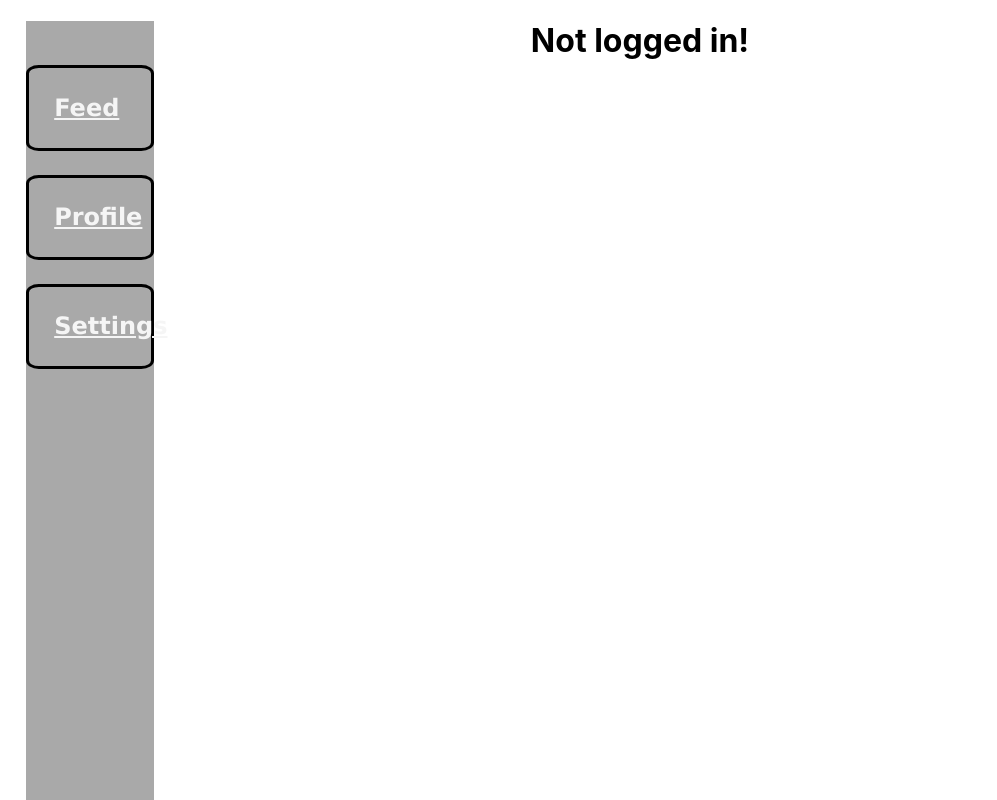
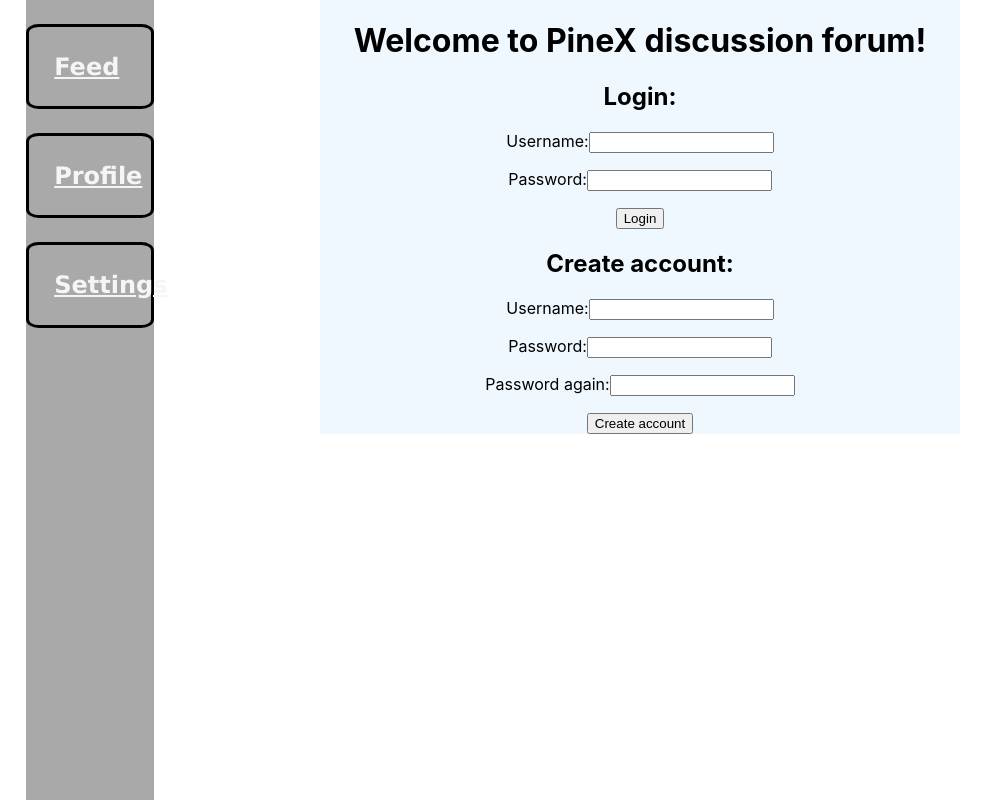
Before and after one commit to johan1954/webProject, a React (Create React App) app in the folder project/react_project/: page / in a window 1280 px wide. Shown: the whole page, without its empty margins (0-997 px from the left). Built offline with nearby package versions, Linux system fonts and the light colour scheme.

Commit message:
Changes made to the react part.

```diff
--- a/project/react_project/package.json
+++ b/project/react_project/package.json
@@ -8,8 +8,10 @@
     "@testing-library/user-event": "^7.1.2",
     "react": "^16.12.0",
     "react-dom": "^16.12.0",
+    "react-redux": "^7.1.3",
     "react-router-dom": "^5.1.2",
-    "react-scripts": "3.3.0"
+    "react-scripts": "3.3.0",
+    "redux": "^4.0.4"
   },
   "scripts": {
     "start": "react-scripts start",
--- a/project/react_project/src/App.js
+++ b/project/react_project/src/App.js
@@ -4,15 +4,14 @@ import './App.css';
 import './navBar.css';
 import Feed from './routes/feed';
 import Profile from './routes/profile';
+import Login from './routes/login';
 import Nav from './components/navBar';
+import {useSelector} from 'react-redux';
+import {login, logout} from './actions';
 
 function App() {
 
-  let loggedIn = 0;
-  if (loggedIn == 0) {
-
-  }
-
+  const isLogged = useSelector(state => state.isLogged);
 
   return (
     <Router>
@@ -20,19 +19,16 @@ function App() {
         <Nav/>
         <Switch>
           <Route path="/" exact component={Login}/>
-          <Route path="/feed" component={Feed}/>
-          <Route path="/profile" component={Profile}/>
+          {isLogged ? <div>
+            <Route path="/feed" component={Feed}/>
+            <Route path="/profile" component={Profile}/>
+          </div> : <h2>Please, log in to see other users' posts!</h2>
+          }
         </Switch>
         </div>
     </Router>
   )
 }
-
-const Login = () => (
-  <div className="App">
-    <h1>Not logged in!</h1>
-  </div>
-)
 
 export default App;
 
--- /dev/null
+++ b/project/react_project/src/actions/index.js
@@ -0,0 +1,10 @@
+export const login = () => {
+    return {
+        type: 'login'
+    };
+};
+export const logout = () => {
+    return {
+        type: 'logout'
+    };
+};
--- a/project/react_project/src/index.js
+++ b/project/react_project/src/index.js
@@ -3,9 +3,19 @@ import ReactDOM from 'react-dom';
 import './index.css';
 import App from './App';
 import * as serviceWorker from './serviceWorker';
+import {createStore} from 'redux';
+import loggedReducer from './reducers/loggedInReducer';
+import {Provider} from 'react-redux';
+
+const store = createStore(loggedReducer);
 
 // ReactDOM.render(<App />, document.getElementById('root'));
-ReactDOM.render(<App />, document.getElementById('root'));
+ReactDOM.render(
+    <Provider store={store}>
+        <App />
+    </Provider>
+
+, document.getElementById('root'));
 
 // If you want your app to work offline and load faster, you can change
 // unregister() to register() below. Note this comes with some pitfalls.
--- /dev/null
+++ b/project/react_project/src/login.css
@@ -0,0 +1,11 @@
+.LoginWindow {
+   align-content: center;
+   text-align: center;
+
+}
+.LoginContent {
+    background-color: aliceblue;
+    margin: auto;
+    align-content: center;
+    width: 50%;
+}
--- a/project/react_project/src/navBar.css
+++ b/project/react_project/src/navBar.css
@@ -4,7 +4,6 @@
     width: 10%;
     height: 100%;
     position: fixed;
-    padding-top: 20px;
 }
 
 .navBarContent {
--- /dev/null
+++ b/project/react_project/src/reducers/loggedInReducer.js
@@ -0,0 +1,12 @@
+const loggedInReducer = (state = false, action) => {
+    switch(action.state) {
+        case 'login':
+            return state = true;
+        case 'logout':
+            return state = false;
+        default:
+            return state = false;
+    }
+}
+
+export default loggedInReducer;
--- /dev/null
+++ b/project/react_project/src/routes/login.js
@@ -0,0 +1,66 @@
+import React, {useState} from 'react';
+import '../login.css';
+import {useSelector} from 'react-redux';
+
+function Login() {
+
+    const loggedIn = useSelector(state => state.login)
+    const [username, setUsername] = useState("");
+    const [password, setPassword] = useState("");
+
+
+
+    const getdata = (event) => {
+        setUsername(this.username);
+
+    }
+    function consoleLog() {
+        console.log(username, password);
+    }
+
+    return (
+        <div className="LoginWindow">
+            <div className="LoginContent">
+                <h1>Welcome to PineX discussion forum!</h1>
+                <h2>Login:</h2>
+                <p>Username:
+                    <input
+                        type="text"
+                        onChange={event => setUsername(event.target.value)}>
+                    </input>
+                </p>
+                <p>Password:
+                    <input
+                        type="password"
+                        onChange={event => setPassword(event.target.value)}>
+                    </input>
+                </p>
+                <button onClick={consoleLog}>Login</button>
+                <h2>Create account:</h2>
+                <p>Username:
+                    <input
+                        type="text"
+                        onChange={event => setUsername(event.target.value)}>
+                    </input>
+                </p>
+                <p>Password:
+                    <input
+                        type="password"
+                        onChange={event => setPassword(event.target.value)}>
+                    </input>
+                </p>
+                <p>Password again:
+                    <input
+                        type="password"
+                        onChange={event => setPassword(event.target.value)}>
+                    </input>
+                </p>
+                <p></p>
+                <button>Create account</button>
+
+            </div>
+        </div>
+    )
+}
+
+export default Login;
```
Also changed, not shown: project/react_project/router/posts.js (deleted, +0 -13 lines), 1 other file (tests, documents, lock files or other folders).
